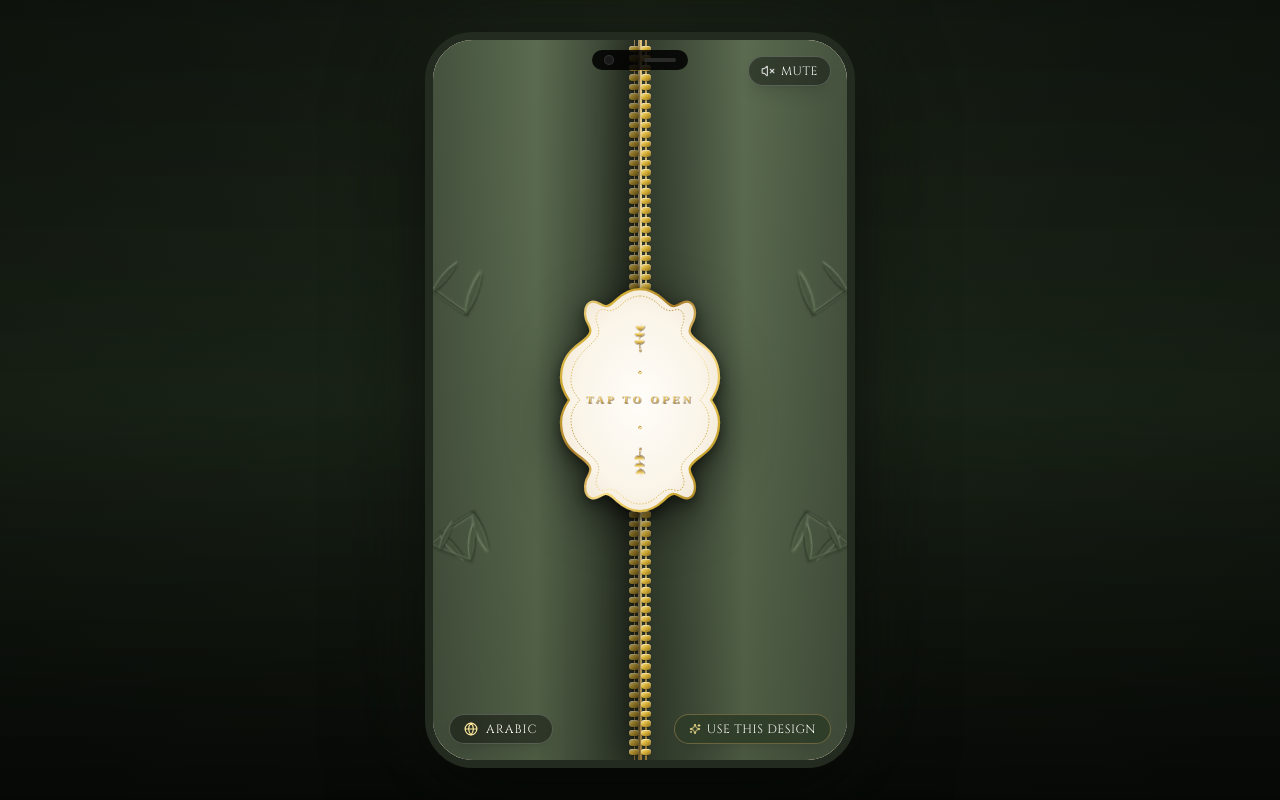
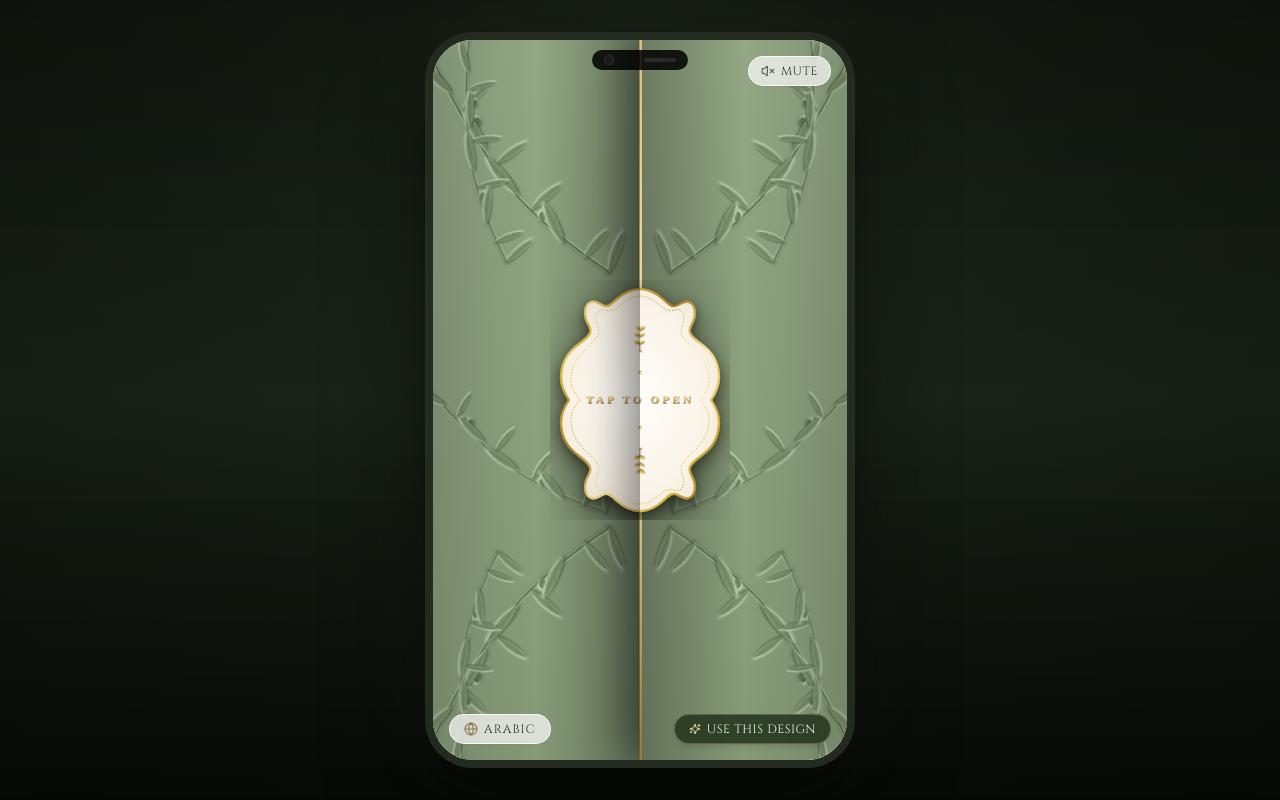
Before and after one commit to knightriderisback/wedding-saas-platform, a Next.js app: page /wedding-invitation-zareqia-emerald in a window 1280 px wide. Built offline with nearby package versions, Linux system fonts and the light colour scheme; a web font is replaced by a local one.

Commit message:
fix(zareqia): split baroque seal on open, hairline gold seam, 3D sage glitter heart, unbordered continuous stationery

```diff
--- a/src/components/zareqia/ZareqiaGatefoldEnvelope.tsx
+++ b/src/components/zareqia/ZareqiaGatefoldEnvelope.tsx
@@ -139,7 +139,7 @@ export const ZareqiaGatefoldEnvelope: React.FC<ZareqiaGatefoldEnvelopeProps> = (
       </div>
 
       {/* ========================================================
-          STAGE 1 LAYER: 3D EMBOSSED SAGE GREEN GATEFOLD DOORS
+          STAGE 1 LAYER: 3D EMBOSSED LIGHT SAGE GATEFOLD DOORS
           ======================================================== */}
       {/* LEFT SAGE DOOR */}
       <div
@@ -147,100 +147,92 @@ export const ZareqiaGatefoldEnvelope: React.FC<ZareqiaGatefoldEnvelopeProps> = (
         className="absolute top-0 left-0 w-1/2 h-full z-30 cursor-pointer overflow-hidden transition-transform duration-[1150ms] ease-[cubic-bezier(0.22,1,0.36,1)]"
         style={{
           transform: doorsOpen ? 'translateX(-100%)' : 'translateX(0)',
-          boxShadow: '16px 0 40px rgba(0,0,0,0.55)',
+          boxShadow: '16px 0 40px rgba(0,0,0,0.45)',
         }}
       >
-        {/* Sage Green Base with Embossed Botanical Branches */}
-        <div className="absolute inset-0 bg-[#596A4F] overflow-hidden">
+        {/* Soft Sage Green Base with Embossed Botanical Foliage */}
+        <div className="absolute inset-0 bg-[#869B77] overflow-hidden">
           <Image
             src="/templates/zareqia/embossed-botanical-doors.svg"
             alt="Sage Leaf Gatefold Left"
             fill
             unoptimized
-            className="object-cover object-right"
+            className="object-cover object-left"
             priority
           />
         </div>
 
         {/* Ambient lighting gradient */}
-        <div className="absolute inset-0 bg-gradient-to-r from-black/25 via-transparent to-black/45 pointer-events-none" />
+        <div className="absolute inset-0 bg-gradient-to-r from-black/15 via-transparent to-black/25 pointer-events-none" />
 
-        {/* Vertical Gold Ribbon / Cord Running Down Center Seam */}
-        <div className="absolute top-0 right-0 w-[2px] h-full bg-gradient-to-b from-[#DFC07C] via-[#F3E5AB] to-[#997938] z-10 shadow-sm pointer-events-none" />
+        {/* Ultra-Fine Gold Hairline Cord on Center Seam (Matching Video f_0004.jpg) */}
+        <div className="absolute top-0 right-0 w-[1.5px] h-full bg-gradient-to-b from-[#DFC07C] via-[#F3E5AB] to-[#997938] z-10 shadow-[0_0_1px_rgba(0,0,0,0.4)] pointer-events-none" />
 
-        {/* Golden Beaded Trim on Right Edge */}
-        <div className="absolute top-0 right-0 w-[12px] h-full pointer-events-none flex flex-col items-center justify-between py-1 z-10">
-          <div className="absolute right-[5px] top-0 bottom-0 w-[1.5px] bg-gradient-to-b from-[#C4A265] via-[#E8D389] to-[#997938]" />
-          {Array.from({ length: 75 }).map((_, i) => (
-            <div
-              key={i}
-              className="w-2.5 h-2.5 rounded-full bg-gradient-to-br from-[#FFE89E] via-[#D4AF37] to-[#8C6D23] shadow-[0_1px_2px_rgba(0,0,0,0.5)] my-[1.5px] relative z-10"
-              style={{
-                boxShadow: '0 0.5px 1px rgba(0,0,0,0.4), inset 0 0.5px 0.5px rgba(255,255,255,0.7)',
-              }}
+        {/* ========================================================
+            LEFT HALF OF SPLIT BAROQUE CARTOUCHE SEAL
+            Glides smoothly to the left when doors open!
+            (Matching exact video physics in f_0008.jpg)
+            ======================================================== */}
+        <div
+          onClick={handleOpen}
+          className="absolute right-0 top-1/2 -translate-y-1/2 w-[90px] h-[240px] overflow-hidden z-20 cursor-pointer pointer-events-auto"
+        >
+          <div className="relative w-[180px] h-[240px] left-0 drop-shadow-[0_12px_24px_rgba(0,0,0,0.4)]">
+            <Image
+              src="/templates/zareqia/seal-cartouche-ultra.svg"
+              alt="Seal Left Half"
+              fill
+              unoptimized
+              className="object-contain"
+              priority
             />
-          ))}
+          </div>
         </div>
       </div>
 
-      {/* RIGHT SAGE DOOR (overflow-visible allows centered seal to extend across seam) */}
+      {/* RIGHT SAGE DOOR */}
       <div
         onClick={handleOpen}
-        className="absolute top-0 right-0 w-1/2 h-full z-30 cursor-pointer overflow-visible transition-transform duration-[1150ms] ease-[cubic-bezier(0.22,1,0.36,1)]"
+        className="absolute top-0 right-0 w-1/2 h-full z-30 cursor-pointer overflow-hidden transition-transform duration-[1150ms] ease-[cubic-bezier(0.22,1,0.36,1)]"
         style={{
           transform: doorsOpen ? 'translateX(100%)' : 'translateX(0)',
-          boxShadow: '-16px 0 40px rgba(0,0,0,0.55)',
+          boxShadow: '-16px 0 40px rgba(0,0,0,0.45)',
         }}
       >
-        {/* Sage Green Base with Embossed Botanical Branches (Mirrored) */}
-        <div className="absolute inset-0 bg-[#596A4F] overflow-hidden scale-x-[-1]">
+        {/* Soft Sage Green Base with Embossed Botanical Foliage (Mirrored) */}
+        <div className="absolute inset-0 bg-[#869B77] overflow-hidden scale-x-[-1]">
           <Image
             src="/templates/zareqia/embossed-botanical-doors.svg"
             alt="Sage Leaf Gatefold Right"
             fill
             unoptimized
-            className="object-cover object-right"
+            className="object-cover object-left"
             priority
           />
         </div>
 
         {/* Ambient lighting gradient */}
-        <div className="absolute inset-0 bg-gradient-to-l from-black/25 via-transparent to-black/45 pointer-events-none" />
+        <div className="absolute inset-0 bg-gradient-to-l from-black/15 via-transparent to-black/25 pointer-events-none" />
 
-        {/* Vertical Gold Ribbon / Cord Running Down Center Seam */}
-        <div className="absolute top-0 left-0 w-[2px] h-full bg-gradient-to-b from-[#DFC07C] via-[#F3E5AB] to-[#997938] z-10 shadow-sm pointer-events-none" />
-
-        {/* Golden Beaded Trim on Left Edge */}
-        <div className="absolute top-0 left-0 w-[12px] h-full pointer-events-none flex flex-col items-center justify-between py-1 z-10">
-          <div className="absolute left-[5px] top-0 bottom-0 w-[1.5px] bg-gradient-to-b from-[#C4A265] via-[#E8D389] to-[#997938]" />
-          {Array.from({ length: 75 }).map((_, i) => (
-            <div
-              key={i}
-              className="w-2.5 h-2.5 rounded-full bg-gradient-to-br from-[#FFE89E] via-[#D4AF37] to-[#8C6D23] shadow-[0_1px_2px_rgba(0,0,0,0.5)] my-[1.5px] relative z-10"
-              style={{
-                boxShadow: '0 0.5px 1px rgba(0,0,0,0.4), inset 0 0.5px 0.5px rgba(255,255,255,0.7)',
-              }}
-            />
-          ))}
-        </div>
+        {/* Ultra-Fine Gold Hairline Cord on Center Seam (Matching Video f_0004.jpg) */}
+        <div className="absolute top-0 left-0 w-[1.5px] h-full bg-gradient-to-b from-[#DFC07C] via-[#F3E5AB] to-[#997938] z-10 shadow-[0_0_1px_rgba(0,0,0,0.4)] pointer-events-none" />
 
         {/* ========================================================
-            BAROQUE CARTOUCHE SEAL (Affixed to Right Door)
-            When right door slides open, the seal smoothly glides with it!
-            (Matching exact video behavior in f_0006.jpg & f_0007.jpg)
+            RIGHT HALF OF SPLIT BAROQUE CARTOUCHE SEAL
+            Glides smoothly to the right when doors open!
+            (Matching exact video physics in f_0008.jpg)
             ======================================================== */}
         <div
           onClick={handleOpen}
-          className="absolute left-0 top-1/2 -translate-y-1/2 -translate-x-1/2 z-40 pointer-events-auto cursor-pointer"
-          style={{ width: '180px', height: '240px' }}
+          className="absolute left-0 top-1/2 -translate-y-1/2 w-[90px] h-[240px] overflow-hidden z-20 cursor-pointer pointer-events-auto"
         >
-          <div className="relative w-full h-full transform hover:scale-105 active:scale-95 transition-transform duration-300">
+          <div className="relative w-[180px] h-[240px] -left-[90px] drop-shadow-[0_12px_24px_rgba(0,0,0,0.4)]">
             <Image
               src="/templates/zareqia/seal-cartouche-ultra.svg"
-              alt="Baroque Cartouche Seal - Tap To Open"
+              alt="Seal Right Half"
               fill
               unoptimized
-              className="object-contain drop-shadow-[0_12px_24px_rgba(0,0,0,0.55)]"
+              className="object-contain"
               priority
             />
           </div>
--- a/src/components/zareqia/ZareqiaWeddingInvitation.tsx
+++ b/src/components/zareqia/ZareqiaWeddingInvitation.tsx
@@ -194,22 +194,22 @@ export const ZareqiaWeddingInvitation: React.FC<ZareqiaWeddingInvitationProps> =
         )}
 
         {/* ========================================================
-            FLOATING CONTROLS (ALWAYS INTERACTIVE, Z-50)
+            FLOATING CONTROLS (ALWAYS INTERACTIVE, TRANSLUCENT FROSTED GLASS MATCHING f_0004.jpg)
             ======================================================== */}
         {/* Top-Right Sound Button */}
         <button
           onClick={toggleAudio}
           aria-label="Toggle Sound"
-          className="absolute top-4 right-4 z-50 flex items-center gap-1.5 px-3 py-1.5 rounded-full bg-black/40 backdrop-blur-md text-white/95 text-xs font-['Cinzel',serif] tracking-wider uppercase border border-white/20 hover:bg-black/60 transition-all shadow-lg active:scale-95"
+          className="absolute top-4 right-4 z-50 flex items-center gap-1.5 px-3 py-1.5 rounded-full bg-white/70 backdrop-blur-md text-[#273822] text-xs font-['Cinzel',serif] tracking-wider uppercase border border-white/80 hover:bg-white/90 transition-all shadow-sm active:scale-95"
         >
           {isAudioPlaying ? (
             <>
-              <Volume2 className="w-3.5 h-3.5 text-[#FFE89E] animate-pulse" />
+              <Volume2 className="w-3.5 h-3.5 text-[#8C764E] animate-pulse" />
               <span>On</span>
             </>
           ) : (
             <>
-              <VolumeX className="w-3.5 h-3.5 text-white/75" />
+              <VolumeX className="w-3.5 h-3.5 text-[#5C6A54]" />
               <span>Mute</span>
             </>
           )}
@@ -219,28 +219,28 @@ export const ZareqiaWeddingInvitation: React.FC<ZareqiaWeddingInvitationProps> =
         <button
           onClick={() => setIsArabic(!isArabic)}
           aria-label="Toggle Language"
-          className="absolute bottom-4 left-4 z-50 flex items-center gap-2 px-3.5 py-1.5 rounded-full bg-black/40 backdrop-blur-md text-[#FAF7F0] text-xs font-['Cinzel',serif] tracking-widest uppercase border border-white/20 hover:bg-black/60 transition-all shadow-lg active:scale-95"
+          className="absolute bottom-4 left-4 z-50 flex items-center gap-1.5 px-3.5 py-1.5 rounded-full bg-white/70 backdrop-blur-md text-[#273822] text-xs font-['Cinzel',serif] tracking-widest uppercase border border-white/80 hover:bg-white/90 transition-all shadow-sm active:scale-95"
         >
-          <Globe className="w-3.5 h-3.5 text-[#FFE89E]" />
+          <Globe className="w-3.5 h-3.5 text-[#8C764E]" />
           <span>{isArabic ? 'English' : 'Arabic'}</span>
         </button>
 
         {/* Bottom-Right "Use this Design" Button */}
         <Link
           href="/customer?template=zareqia-emerald"
-          className="absolute bottom-4 right-4 z-50 inline-flex items-center gap-1.5 px-3.5 py-1.5 rounded-full bg-[#2E3C29]/90 backdrop-blur-md text-[#FAF8F5] text-xs font-['Cinzel',serif] tracking-wider uppercase border border-[#C4A265]/40 hover:bg-[#232F1F] transition-all shadow-xl active:scale-95 hover:scale-105"
+          className="absolute bottom-4 right-4 z-50 inline-flex items-center gap-1.5 px-3.5 py-1.5 rounded-full bg-[#273822]/90 backdrop-blur-md text-[#FAF8F5] text-xs font-['Cinzel',serif] tracking-wider uppercase border border-[#B59A57]/40 hover:bg-[#1D2B19] transition-all shadow-md active:scale-95 hover:scale-105"
         >
-          <Sparkles className="w-3 h-3 text-[#E8D389]" />
+          <Sparkles className="w-3 h-3 text-[#E6D197]" />
           <span>{isArabic ? 'استخدم هذا التصميم' : 'Use this Design'}</span>
         </Link>
 
         {/* ========================================================
-            SCROLLABLE CONTENT BODY (PHYSICAL LUXURY PAPER)
+            SCROLLABLE CONTENT BODY (SEAMLESS LUXURY STATIONERY)
             ======================================================== */}
         <div className="relative flex-1 overflow-y-auto overflow-x-hidden scrollbar-thin scrollbar-thumb-[#C4A265]/40 pb-20">
 
           {/* Authentic Warm Wedding Cardstock Surface (Clean luxury paper, zero dots/checks) */}
-          <div className="absolute inset-0 pointer-events-none z-0 bg-gradient-to-b from-[#FAF8F5] via-[#F4EFE6] to-[#FAF8F5]" />
+          <div className="absolute inset-0 pointer-events-none z-0 bg-gradient-to-b from-[#FCFAF6] via-[#FAF7F0] to-[#FCFAF6]" />
 
           {/* ========================================================
               SECTION 1: HERO (Curtains, Zayn & Nora, Courtyard Fountain)
@@ -318,24 +318,10 @@ export const ZareqiaWeddingInvitation: React.FC<ZareqiaWeddingInvitationProps> =
           </section>
 
           {/* ========================================================
-              SECTION 2: WELCOME LETTER & CARDSTOCK BLESSING
+              SECTION 2: SCRATCH TO REVEAL (Interactive 3D Glitter Heart on Luxury Paper)
+              Matching Video f_0025.jpg - Continuous stationery, no box borders
               ======================================================== */}
-          <section className="relative z-10 py-10 px-6 text-center border-t border-[#E8DFC8]/60 bg-[#F7F4EE]/90">
-            <div className="max-w-[340px] mx-auto relative px-4 py-6 rounded-2xl bg-[#FCFAF5] border border-[#C4A265]/35 shadow-sm">
-              <div className="text-[#3A4A33] text-xs mb-3 opacity-80">♥</div>
-              <p className="font-['Cormorant_Garamond',serif] italic text-base md:text-lg text-[#3E4939] leading-relaxed">
-                {isArabic
-                  ? 'يشرفنا ويسعدنا أن نرحب بكم في حفل زفاف زين ونورا. ومع بداية رحلتهما معاً في المودة والإيمان، نشكركم لمشاركتنا هذه المناسبة المباركة.'
-                  : 'We are honored to welcome you to the Wedding ceremony of Zayn & Nora. As they begin their journey together in faith and love, we thank you for being part of this blessed occasion.'}
-              </p>
-              <div className="text-[#3A4A33] text-xs mt-3 opacity-80">♥</div>
-            </div>
-          </section>
-
-          {/* ========================================================
-              SECTION 3: SCRATCH TO REVEAL (Interactive Glitter Heart)
-              ======================================================== */}
-          <section className="relative z-10 py-8 px-6 border-t border-[#E8DFC8]/60 bg-[#F5F0E6]/50">
+          <section className="relative z-10 py-10 px-6">
             <ZareqiaHeartScratch
               coupleNames={isArabic ? 'زين ونورا' : 'Zayn & Nora'}
               weddingDate={isArabic ? '٣٠ نوفمبر ٢٠٢٦' : 'November 30, 2026'}
@@ -346,16 +332,16 @@ export const ZareqiaWeddingInvitation: React.FC<ZareqiaWeddingInvitationProps> =
           </section>
 
           {/* ========================================================
-              SECTION 4: PHOTO CAROUSEL (Moments & Memories)
+              SECTION 3: PHOTO CAROUSEL (Moments & Memories)
               ======================================================== */}
-          <section className="relative z-10 py-8 px-6 border-t border-[#E8DFC8]/60">
+          <section className="relative z-10 py-6 px-6">
             <ZareqiaPhotoCarousel />
           </section>
 
           {/* ========================================================
-              SECTION 5: LIVE COUNTDOWN TIMER
+              SECTION 4: LIVE COUNTDOWN TIMER
               ======================================================== */}
-          <section className="relative z-10 py-10 px-6 text-center border-t border-[#E8DFC8]/60 bg-[#F5F0E6]/40">
+          <section className="relative z-10 py-8 px-6 text-center">
             <h3 className="font-['Alex_Brush','Pinyon_Script',cursive] text-3xl md:text-4xl text-[#3A4A33] tracking-wide mb-1">
               {isArabic ? 'العد التنازلي' : 'Counting Down'}
             </h3>
@@ -389,9 +375,9 @@ export const ZareqiaWeddingInvitation: React.FC<ZareqiaWeddingInvitationProps> =
           </section>
 
           {/* ========================================================
-              SECTION 6: PROGRAM TIMELINE
+              SECTION 5: PROGRAM TIMELINE
               ======================================================== */}
-          <section className="relative z-10 py-10 px-6 text-center border-t border-[#E8DFC8]/60">
+          <section className="relative z-10 py-8 px-6 text-center">
             <div className="w-10 h-10 rounded-full border border-[#B59A57]/60 flex items-center justify-center mx-auto mb-3 text-[#3A4A33] bg-[#FAF8F5]">
               <Clock className="w-4 h-4 text-[#B59A57]" />
             </div>
@@ -455,9 +441,9 @@ export const ZareqiaWeddingInvitation: React.FC<ZareqiaWeddingInvitationProps> =
           </section>
 
           {/* ========================================================
-              SECTION 7: VENUE & MAP
+              SECTION 6: VENUE & MAP
               ======================================================== */}
-          <section className="relative z-10 py-10 px-6 text-center border-t border-[#E8DFC8]/60 bg-[#F5F0E6]/30">
+          <section className="relative z-10 py-8 px-6 text-center">
             <div className="w-10 h-10 rounded-full border border-[#B59A57]/60 flex items-center justify-center mx-auto mb-3 text-[#3A4A33] bg-[#FAF8F5]">
               <Building2 className="w-4 h-4 text-[#B59A57]" />
             </div>
@@ -537,9 +523,9 @@ export const ZareqiaWeddingInvitation: React.FC<ZareqiaWeddingInvitationProps> =
           </section>
 
           {/* ========================================================
-              SECTION 8: DRESS CODE
+              SECTION 7: DRESS CODE
               ======================================================== */}
-          <section className="relative z-10 py-10 px-6 text-center border-t border-[#E8DFC8]/60">
+          <section className="relative z-10 py-8 px-6 text-center">
             <div className="w-10 h-10 rounded-full border border-[#B59A57]/60 flex items-center justify-center mx-auto mb-3 text-[#3A4A33] bg-[#FAF8F5]">
               <Shirt className="w-4 h-4 text-[#B59A57]" />
             </div>
@@ -579,9 +565,9 @@ export const ZareqiaWeddingInvitation: React.FC<ZareqiaWeddingInvitationProps> =
           </section>
 
           {/* ========================================================
-              SECTION 9: PRE-WEDDING EVENTS (Mahendi & Haldi)
+              SECTION 8: PRE-WEDDING EVENTS (Mahendi & Haldi)
               ======================================================== */}
-          <section className="relative z-10 py-10 px-6 text-center border-t border-[#E8DFC8]/60 bg-[#F5F0E6]/40">
+          <section className="relative z-10 py-8 px-6 text-center">
             <div className="w-10 h-10 rounded-full border border-[#B59A57]/60 flex items-center justify-center mx-auto mb-3 text-[#3A4A33] bg-[#FAF8F5]">
               <Sparkles className="w-4 h-4 text-[#B59A57]" />
             </div>
@@ -625,9 +611,9 @@ export const ZareqiaWeddingInvitation: React.FC<ZareqiaWeddingInvitationProps> =
           </section>
 
           {/* ========================================================
-              SECTION 10: RSVP & WISHES
+              SECTION 9: RSVP & WISHES
               ======================================================== */}
-          <section className="relative z-10 py-10 px-6 text-center border-t border-[#E8DFC8]/60 bg-[#F5F0E6]/30">
+          <section className="relative z-10 py-8 px-6 text-center">
             {/* Gift/Blessing Note */}
             <p className="font-['Cormorant_Garamond',serif] italic text-sm text-[#4E5B45] max-w-[320px] mx-auto mb-6">
               {isArabic
```
Also changed, not shown: src/components/zareqia/ZareqiaHeartScratch.tsx (+61 -90 lines), public/templates/zareqia/embossed-botanical-doors.svg.
